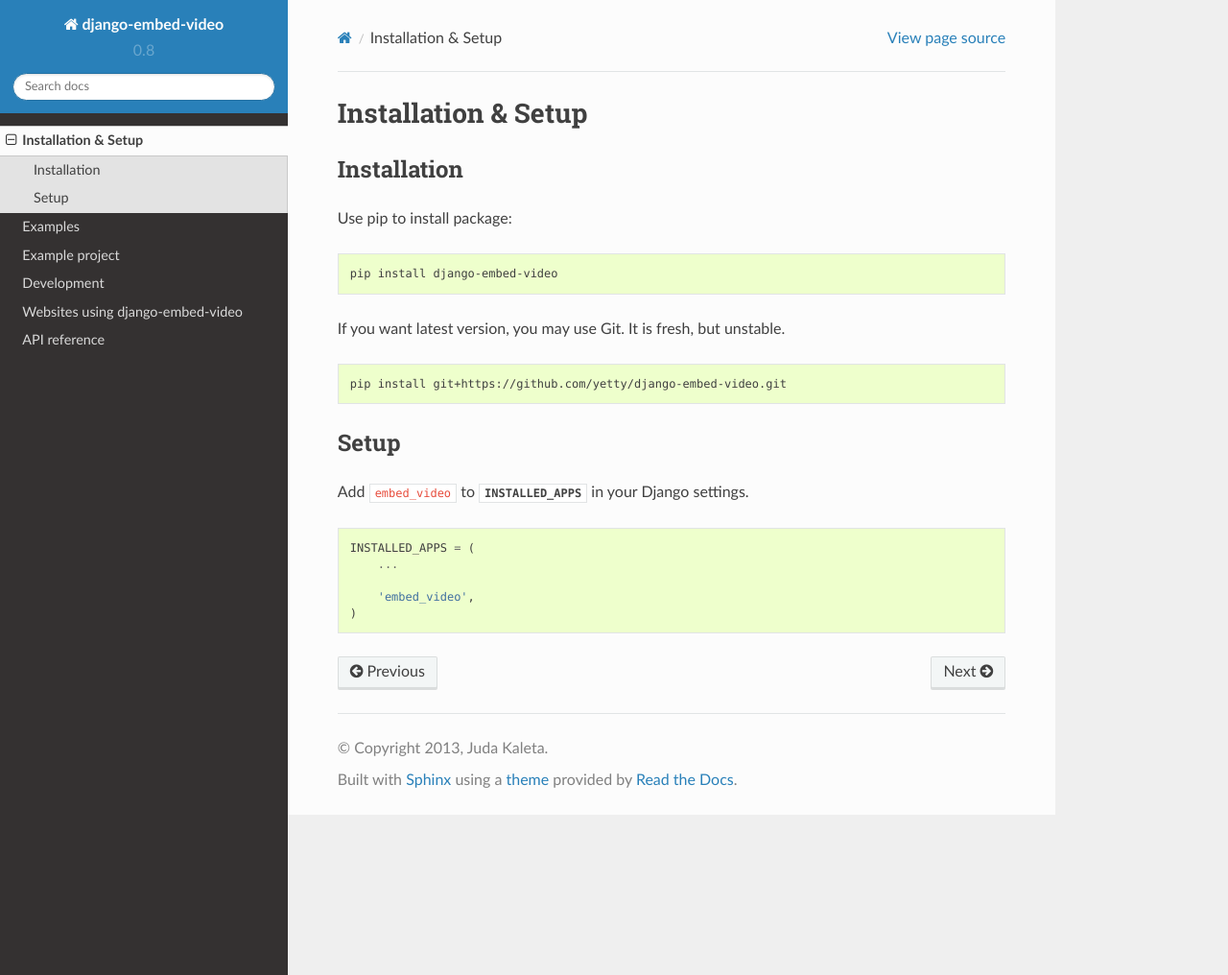
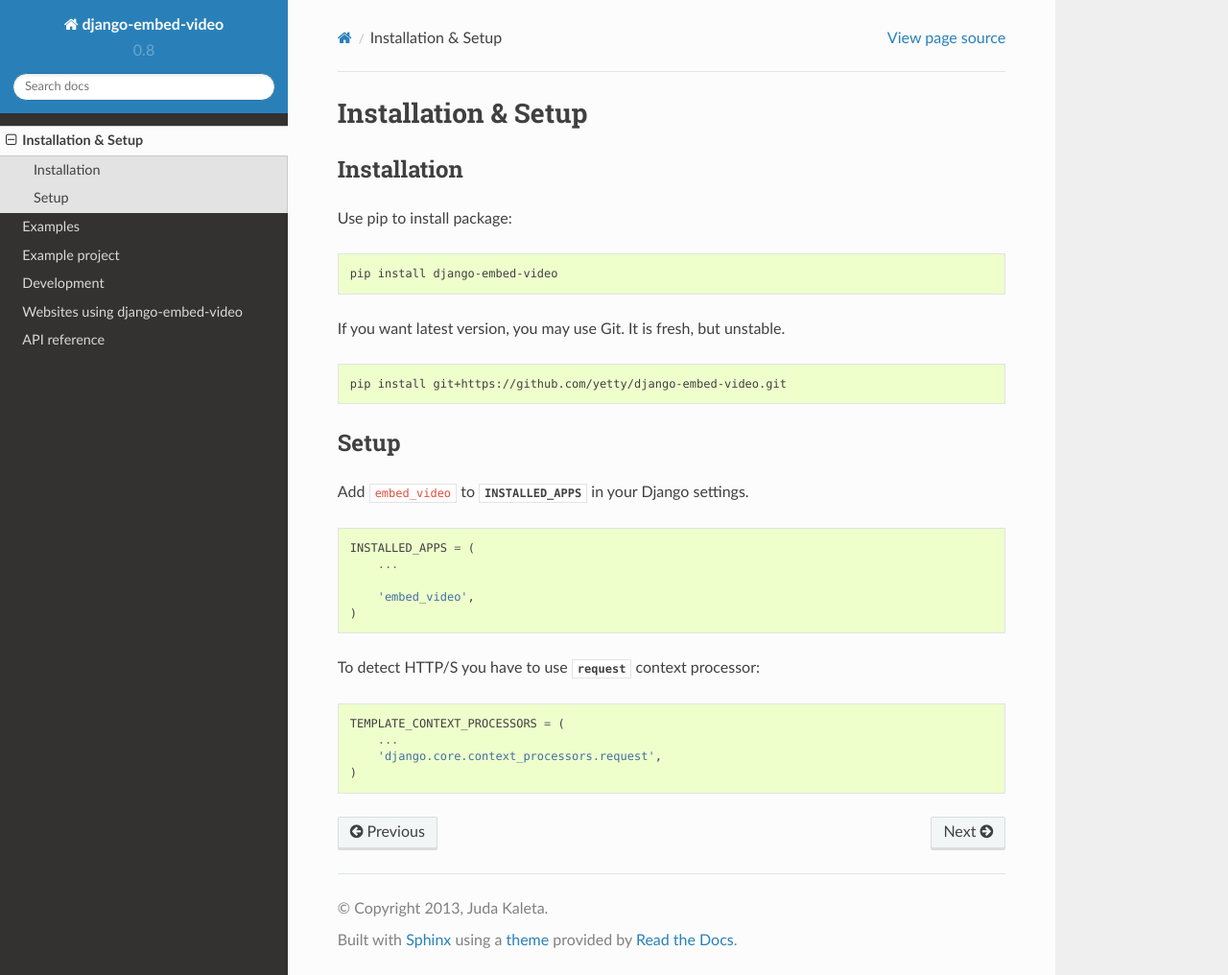
Before and after one commit to jazzband/django-embed-video, a Sphinx documentation site: the page built from docs/installation.rst, in a window 1280 px wide and 1016 px high. Shown: the whole window at 96% size. Built offline with Sphinx 7.4.7 and the Read the Docs theme 2.0.0, drawn with Linux system fonts in a browser that asks for light colours.

Commit message:
Request context processor needed

```diff
--- a/docs/installation.rst
+++ b/docs/installation.rst
@@ -31,3 +31,13 @@
 
       'embed_video',
   )
+
+To detect HTTP/S you have to use :py:class:`~django.core.context_processors.request`
+context processor:
+
+.. code-block:: python
+
+    TEMPLATE_CONTEXT_PROCESSORS = (
+        ...
+        'django.core.context_processors.request',
+    )
```
